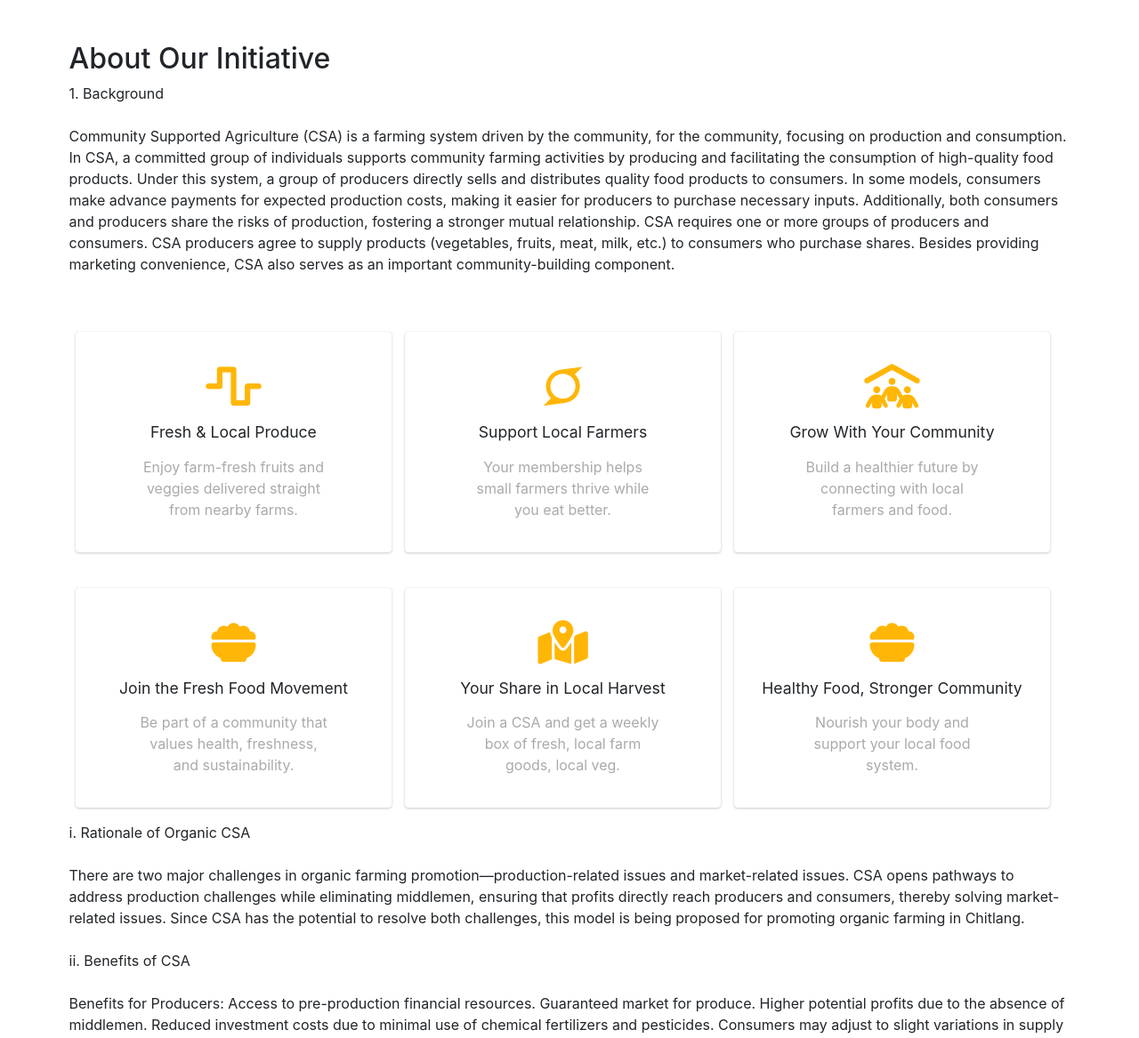
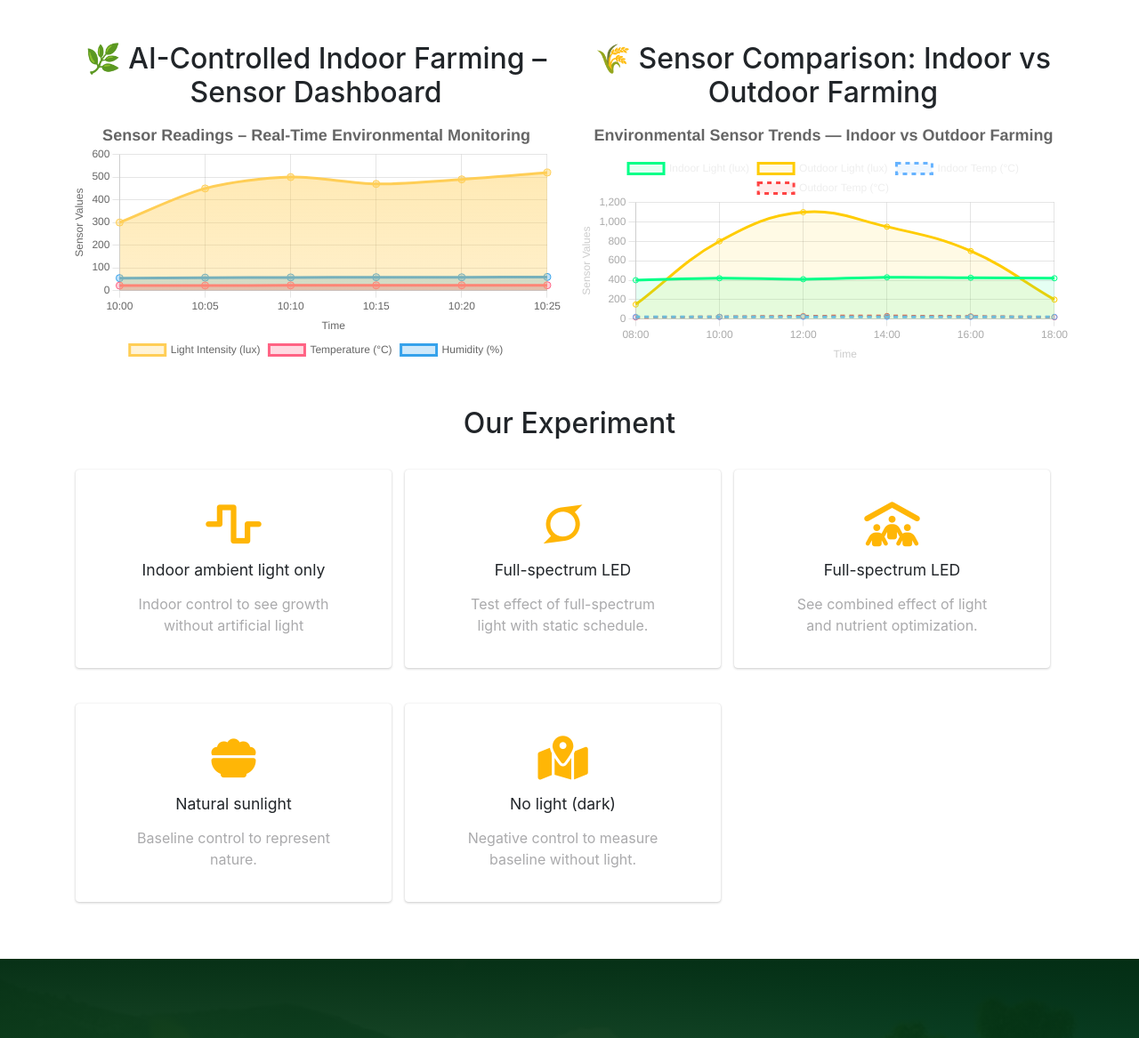
Before and after one commit to bhimpdrajbanshi/AI-and-ML-Based-Control-of-Indoor-Farming-with-Full-Spectrum-LED-Lighting, a Django app: page / in a window 1280 px wide. Shown: the part 483-1650 px from the top of the page at 89% size. Run offline with Django 5.2, Linux system fonts and the light colour scheme; some libraries are stand-ins or nearby versions.

Commit message:
add file content

```diff
--- a/admin_auth/static/css/custom.css
+++ b/admin_auth/static/css/custom.css
@@ -23,7 +23,7 @@ a.nav-link.web{
     color: white;
     text-align: center;
     padding: 8rem 1rem;
-    height: 420px;
+    height: 324px;
 }
 .banner-certification{
     background-image: linear-gradient(rgb(6 90 55 / 77%), rgb(15 97 25 / 83%)), url(https://rajlamsal.github.io/MBUSTCSA/Lab2.jpg);
--- a/admin_auth/templates/base.html
+++ b/admin_auth/templates/base.html
@@ -28,7 +28,7 @@
       }
     </style>
     <meta name="csrf-token" content="{{ csrf_token }}">
-    <title>Community Supported Agriculture</title>
+    <title>MBUST IOT</title>
   </head>
   <body>
     {% include "navbar.html" %}
@@ -53,6 +53,7 @@
 
     <!-- Toastr JS -->
     <script src="https://cdnjs.cloudflare.com/ajax/libs/toastr.js/latest/toastr.min.js"></script>
+    <script src="https://cdn.jsdelivr.net/npm/chart.js"></script>
 
     {% block scripts %}{% endblock %}
     <script>
--- a/admin_auth/templates/index.html
+++ b/admin_auth/templates/index.html
@@ -3,25 +3,25 @@
 {% block content %}
   {% comment %} banner {% endcomment %}
     <div class="hero">
-        <h1>Fresh Organic Vegetables Direct from Chitlang Farmers</h1>
-        <p>No middlemen. Fair prices. Lab-tested quality.</p>
-        <div class="cta-buttons">
-          <a href="{% url 'farmer-dashboard'%}">
-            <button type="button" class="btn btn-green">I'm a Farmer</button>
-          </a>
-          <button type="button" class="btn btn-green">I'm a Consumer</button>
-        </div>
+        <h3>AI and ML-Based Control of Indoor Farming with Full-Spectrum LED Lighting</h3>
+        <p>Harnessing Artificial Intelligence and Machine Learning for Precision Control of Full-Spectrum LED Lighting and Crop Optimization in Controlled Environments</p>
     </div>
 
     {% comment %} Content {% endcomment %}
     <div class="container mt-5">
-        <h2>About Our Initiative</h2>
-        <p>1. Background <br><br>
-          Community Supported Agriculture (CSA) is a farming system driven by the community, for the community, focusing on production and consumption. In CSA, a committed group of individuals supports community farming activities by producing and facilitating the consumption of high-quality food products. Under this system, a group of producers directly sells and distributes quality food products to consumers. In some models, consumers make advance payments for expected production costs, making it easier for producers to purchase necessary inputs. Additionally, both consumers and producers share the risks of production, fostering a stronger mutual relationship.
+      <div class="row">
+        <div class="col-md-6">
+          <h2 style="text-align:center;">🌿 AI-Controlled Indoor Farming – Sensor Dashboard</h2>
+          <canvas id="sensorChart"></canvas>
+        </div>
+        <div class="col-md-6">
+          <h2 style="text-align:center;">🌾 Sensor Comparison: Indoor vs Outdoor Farming</h2>
+          <canvas id="compareChart"></canvas>
 
-          CSA requires one or more groups of producers and consumers. CSA producers agree to supply products (vegetables, fruits, meat, milk, etc.) to consumers who purchase shares. Besides providing marketing convenience, CSA also serves as an important community-building component.
-        <br><br>
+        </div>
+      </div>
 
+      <h2 class="mt-5" style="text-align:center;">Our Experiment</h2>
 
         <div class="col-md-12 row ">
           <div class="col-md-4">
@@ -29,9 +29,9 @@
               <div class="card-body icon text-center">
                 <i class="fa-solid fa-wave-square my-3"></i>
                 <div class="underline">
-                  <h5 class="card-title">Fresh & Local Produce</h5>
+                  <h5 class="card-title">Indoor ambient light only</h5>
                 </div>
-                <p class="card-text px-5 py-3">Enjoy farm-fresh fruits and veggies delivered straight from nearby farms.</p>
+                <p class="card-text px-5 py-3">Indoor control to see growth without artificial light</p>
               </div>
             </div>
           </div>
@@ -40,9 +40,9 @@
               <div class="card-body icon text-center">
                 <i class="fa-brands fa-superpowers my-3"></i>
                 <div class="underline">
-                  <h5 class="card-title">Support Local Farmers</h5>
+                  <h5 class="card-title">Full-spectrum LED</h5>
                 </div>
-                <p class="card-text px-5 py-3">Your membership helps small farmers thrive while you eat better.</p>
+                <p class="card-text px-5 py-3">Test effect of full-spectrum light with static schedule.</p>
               </div>
             </div>
           </div>
@@ -51,9 +51,9 @@
               <div class="card-body icon text-center">
                 <i class="fa-solid fa-people-roof my-3"></i>
                 <div class="underline">
-                  <h5 class="card-title">Grow With Your Community</h5>
+                  <h5 class="card-title">Full-spectrum LED</h5>
                 </div>
-                <p class="card-text px-5 py-3">Build a healthier future by connecting with local farmers and food.</p>
+                <p class="card-text px-5 py-3">See combined effect of light and nutrient optimization.</p>
               </div>
             </div>
           </div>
@@ -62,9 +62,9 @@
               <div class="card-body icon text-center">
                 <i class="fa-solid fa-bowl-food my-3"></i>
                 <div class="underline">
-                  <h5 class="card-title">Join the Fresh Food Movement</h5>
+                  <h5 class="card-title">Natural sunlight</h5>
                 </div>
-                <p class="card-text px-5 py-3">Be part of a community that values health, freshness, and sustainability.</p>
+                <p class="card-text px-5 py-3">Baseline control to represent nature.</p>
               </div>
             </div>
           </div>
@@ -73,13 +73,13 @@
               <div class="card-body icon text-center">
                 <i class="fa-solid fa-map-location-dot my-3"></i>
                 <div class="underline">
-                  <h5 class="card-title">Your Share in Local Harvest</h5>
+                  <h5 class="card-title">No light (dark)</h5>
                 </div>
-                <p class="card-text px-5 py-3">Join a CSA and get a weekly box of fresh, local farm goods, local veg.</p>
+                <p class="card-text px-5 py-3">Negative control to measure baseline without light.</p>
               </div>
             </div>
           </div>
-           <div class="col-md-4">
+           {% comment %} <div class="col-md-4">
             <div class="card mt-4 ">
               <div class="card-body icon text-center">
                 <i class="fa-solid fa-bowl-food my-3"></i>
@@ -88,51 +88,198 @@
                 </div>
                 <p class="card-text px-5 py-3">Nourish your body and support your local food system.</p>
               </div>
-            </div>
+            </div> {% endcomment %}
           </div>
         </div>
-
-          i. Rationale of Organic CSA<br><br>
-          There are two major challenges in organic farming promotion—production-related issues and market-related issues. CSA opens pathways to address production challenges while eliminating middlemen, ensuring that profits directly reach producers and consumers, thereby solving market-related issues. Since CSA has the potential to resolve both challenges, this model is being proposed for promoting organic farming in Chitlang.
-          <br><br>
-          ii. Benefits of CSA<br><br>
-          Benefits for Producers:
-
-          Access to pre-production financial resources.
-
-          Guaranteed market for produce.
-
-          Higher potential profits due to the absence of middlemen.
-
-          Reduced investment costs due to minimal use of chemical fertilizers and pesticides.
-
-          Consumers may adjust to slight variations in supply quantities.
-
-          Risk-sharing provisions with consumers.<br><br>
-
-          Benefits for Consumers:<br><br>
-
-          Access to fresh and healthy organic vegetables.
-
-          Awareness of local production sources and methods, ensuring safe consumption.
-
-          Contribution to sustainable environmental improvement.
-
-          Greater partnership and ownership in production risks and benefits.
-
-          Fixed-price guarantee for the entire season.
-
-          Affordable access to premium organic produce.<br><br>
-
-          Benefits for Chitlang:<br><br>
-
-          Promotion of organic farming and eco-tourism.
-
-          Improvement in sustainable environmental practices.
-
-          Economic and livelihood enhancement.</p>
     </div>
 {% endblock %}
 
 {% block scripts %}
+
+<script>
+  // 1️⃣ Sensor Chart (Real-Time Monitoring)
+
+  const ctx1 = document.getElementById('sensorChart').getContext('2d');
+
+  const gradientLight = ctx1.createLinearGradient(0, 0, 0, 400);
+  gradientLight.addColorStop(0, 'rgba(255, 206, 86, 0.5)');
+  gradientLight.addColorStop(1, 'rgba(255, 206, 86, 0.1)');
+
+  const gradientTemp = ctx1.createLinearGradient(0, 0, 0, 400);
+  gradientTemp.addColorStop(0, 'rgba(255, 99, 132, 0.5)');
+  gradientTemp.addColorStop(1, 'rgba(255, 99, 132, 0.1)');
+
+  const gradientHumidity = ctx1.createLinearGradient(0, 0, 0, 400);
+  gradientHumidity.addColorStop(0, 'rgba(54, 162, 235, 0.5)');
+  gradientHumidity.addColorStop(1, 'rgba(54, 162, 235, 0.1)');
+
+  const sensorChart = new Chart(ctx1, {
+    type: 'line',
+    data: {
+      labels: ['10:00', '10:05', '10:10', '10:15', '10:20', '10:25'],
+      datasets: [
+        {
+          label: 'Light Intensity (lux)',
+          data: [300, 450, 500, 470, 490, 520],
+          backgroundColor: gradientLight,
+          borderColor: 'rgba(255, 206, 86, 1)',
+          fill: true,
+          tension: 0.3,
+          pointRadius: 4
+        },
+        {
+          label: 'Temperature (°C)',
+          data: [22, 22.5, 23, 23.2, 23.4, 23.6],
+          backgroundColor: gradientTemp,
+          borderColor: 'rgba(255, 99, 132, 1)',
+          fill: true,
+          tension: 0.3,
+          pointRadius: 4
+        },
+        {
+          label: 'Humidity (%)',
+          data: [55, 57, 58, 59, 58.5, 60],
+          backgroundColor: gradientHumidity,
+          borderColor: 'rgba(54, 162, 235, 1)',
+          fill: true,
+          tension: 0.3,
+          pointRadius: 4
+        }
+      ]
+    },
+    options: {
+      responsive: true,
+      interaction: {
+        mode: 'index',
+        intersect: false
+      },
+      plugins: {
+        title: {
+          display: true,
+          text: 'Sensor Readings – Real-Time Environmental Monitoring',
+          font: {
+            size: 18
+          }
+        },
+        tooltip: {
+          enabled: true,
+          mode: 'nearest',
+          callbacks: {
+            label: function(context) {
+              return `${context.dataset.label}: ${context.formattedValue}`;
+            }
+          }
+        },
+        legend: {
+          position: 'bottom'
+        }
+      },
+      scales: {
+        y: {
+          beginAtZero: false,
+          title: {
+            display: true,
+            text: 'Sensor Values'
+          }
+        },
+        x: {
+          title: {
+            display: true,
+            text: 'Time'
+          }
+        }
+      }
+    }
+  });
+
+  // 2️⃣ Comparison Chart (Indoor vs Outdoor)
+
+  const ctx2 = document.getElementById('compareChart').getContext('2d');
+
+  const compareChart = new Chart(ctx2, {
+    type: 'line',
+    data: {
+      labels: ['08:00', '10:00', '12:00', '14:00', '16:00', '18:00'],
+      datasets: [
+        {
+          label: 'Indoor Light (lux)',
+          data: [400, 420, 410, 430, 425, 420],
+          borderColor: '#00ff88',
+          backgroundColor: 'rgba(0,255,136,0.1)',
+          tension: 0.4,
+          fill: true
+        },
+        {
+          label: 'Outdoor Light (lux)',
+          data: [150, 800, 1100, 950, 700, 200],
+          borderColor: '#ffcc00',
+          backgroundColor: 'rgba(255,204,0,0.1)',
+          tension: 0.4,
+          fill: true
+        },
+        {
+          label: 'Indoor Temp (°C)',
+          data: [22.1, 22.3, 22.5, 22.6, 22.4, 22.2],
+          borderColor: '#66b3ff',
+          backgroundColor: 'rgba(102,179,255,0.1)',
+          tension: 0.3,
+          borderDash: [5, 5]
+        },
+        {
+          label: 'Outdoor Temp (°C)',
+          data: [18.0, 23.0, 29.5, 31.0, 27.0, 19.5],
+          borderColor: '#ff4444',
+          backgroundColor: 'rgba(255,68,68,0.1)',
+          tension: 0.3,
+          borderDash: [5, 5]
+        }
+      ]
+    },
+    options: {
+      responsive: true,
+      plugins: {
+        title: {
+          display: true,
+          text: 'Environmental Sensor Trends — Indoor vs Outdoor Farming',
+          font: {
+            size: 18
+          }
+        },
+        tooltip: {
+          mode: 'index',
+          intersect: false
+        },
+        legend: {
+          labels: {
+            color: '#eee'
+          }
+        }
+      },
+      interaction: {
+        mode: 'nearest',
+        axis: 'x',
+        intersect: false
+      },
+      scales: {
+        x: {
+          ticks: { color: '#aaa' },
+          title: {
+            display: true,
+            text: 'Time',
+            color: '#ccc'
+          }
+        },
+        y: {
+          ticks: { color: '#aaa' },
+          title: {
+            display: true,
+            text: 'Sensor Values',
+            color: '#ccc'
+          }
+        }
+      }
+    }
+  });
+</script>
+
 {% endblock %}
--- a/admin_auth/templates/navbar.html
+++ b/admin_auth/templates/navbar.html
@@ -6,10 +6,10 @@
         <span class="navbar-toggler-icon"></span>
       </button>
 
-      <a class="navbar-brand" href="#">Community Supported Agriculture</a>
+      <a class="navbar-brand" href="#">MBUST IOT</a>
       <div class="collapse navbar-collapse order-3" id="navbarCollapse">
         <!-- Left navbar links -->
-        <ul class="navbar-nav ml-auto">
+        {% comment %} <ul class="navbar-nav ml-auto">
           <li class="nav-item">
             <a class="nav-link web active" aria-current="page" href="/">Home</a>
           </li>
@@ -24,7 +24,7 @@
           </li>
           <li class="nav-item">
             <a class="nav-link web" href="/login">Login</a>
-          </li>
+          </li> {% endcomment %}
         </ul>
       </div>
   </nav>
--- a/mbust_project/settings.py
+++ b/mbust_project/settings.py
@@ -28,9 +28,9 @@ BASE_DIR = Path(__file__).resolve().parent.parent
 SECRET_KEY = 'django-insecure-8p4dnoiy$#d26#i(&@xnvl+ipq&0mu1bwsv6$4eb_lw8+pr%9g'
 
 # SECURITY WARNING: don't run with debug turned on in production!
-DEBUG = False
+DEBUG = True
 
-ALLOWED_HOSTS = ['ai-and-ml-based-control-of-indoor-z8au.onrender.com']
+ALLOWED_HOSTS = ['*']
 
 
 
```
Also changed, not shown: 1 other file.
